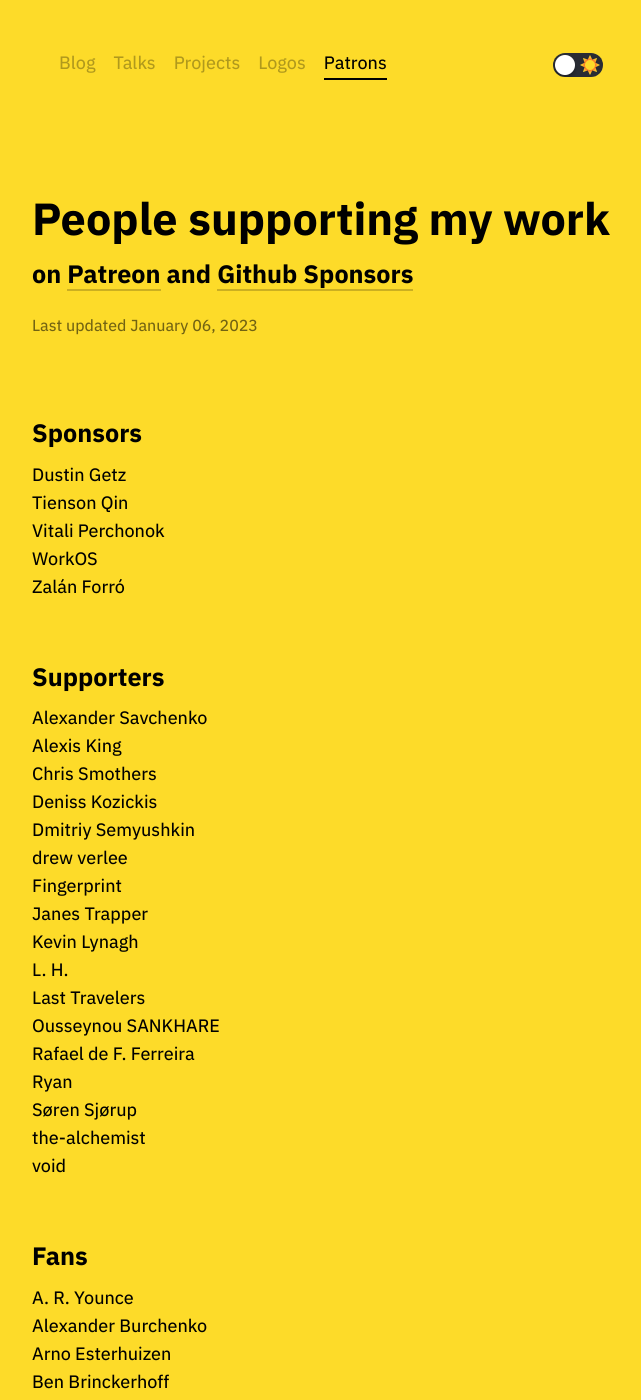
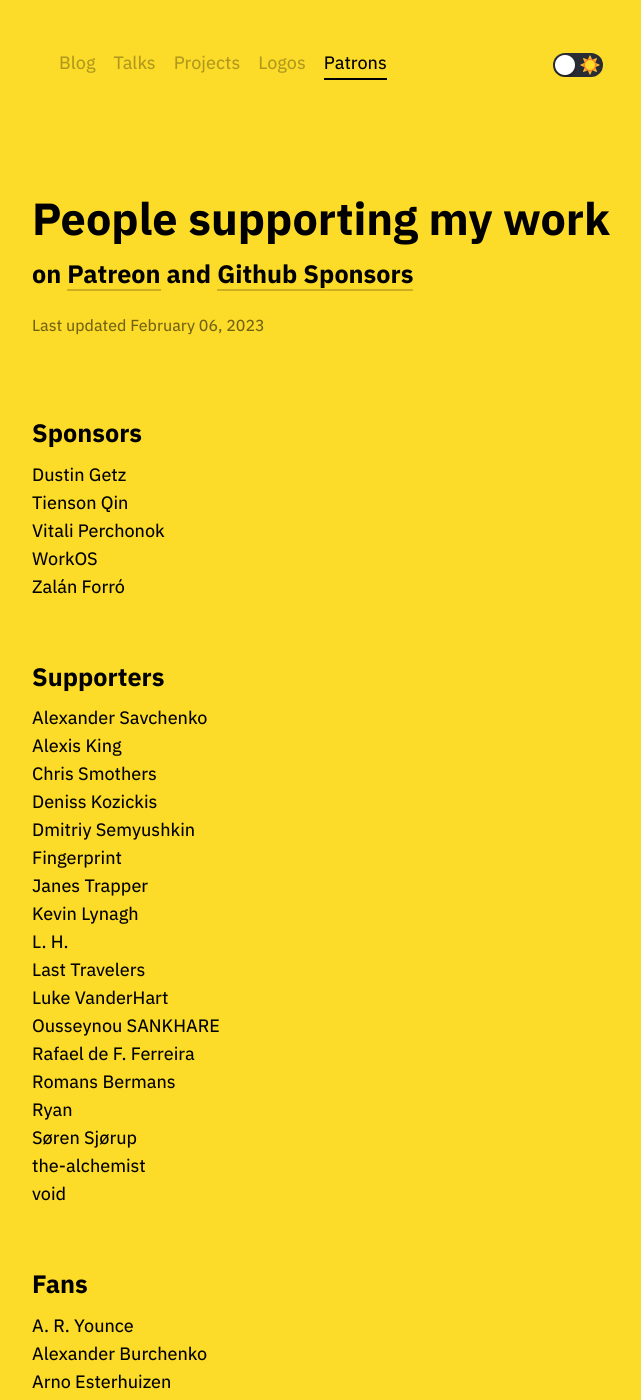
Before and after one commit to tonsky/tonsky.github.io, a Jekyll site: the page built from patrons/index.html, in a window 1280 px wide and 1400 px high. Shown: the whole window, without its empty margins (310-951 px from the left). Built offline with Jekyll 4.4.1, drawn with Linux system fonts in a browser that asks for light colours.

Commit message:
Patrons update February 2023

```diff
--- a/patrons/index.html
+++ b/patrons/index.html
@@ -20,7 +20,7 @@
 
 <h1 class="title">People supporting my work</h1>
 <h2>on <a href="https://patreon.com/tonsky" target="_blank">Patreon</a> and <a href="https://github.com/sponsors/tonsky" target="_blank">Github Sponsors</a></h2>
-<div class="footer">Last updated January 06, 2023</div>
+<div class="footer">Last updated February 06, 2023</div>
 
 <h2>Sponsors</h2>
 <li>Dustin Getz</li>
@@ -35,14 +35,15 @@
 <li>Chris Smothers</li>
 <li>Deniss Kozickis</li>
 <li>Dmitriy Semyushkin</li>
-<li>drew verlee</li>
 <li>Fingerprint</li>
 <li>Janes Trapper</li>
 <li>Kevin Lynagh</li>
 <li>L. H.</li>
 <li>Last Travelers</li>
+<li>Luke VanderHart</li>
 <li>Ousseynou SANKHARE</li>
 <li>Rafael de F. Ferreira</li>
+<li>Romans Bermans</li>
 <li>Ryan</li>
 <li>Søren Sjørup</li>
 <li>the-alchemist</li>
```
Also changed, not shown: other parts of patrons/index.html (+1 -0 lines).
